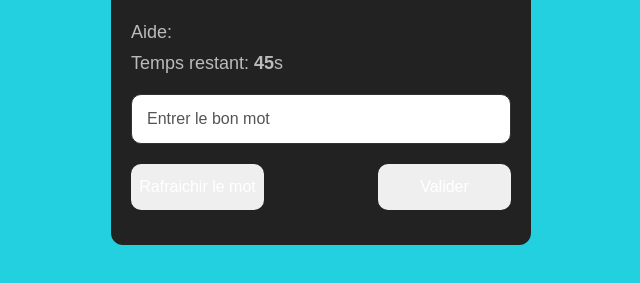
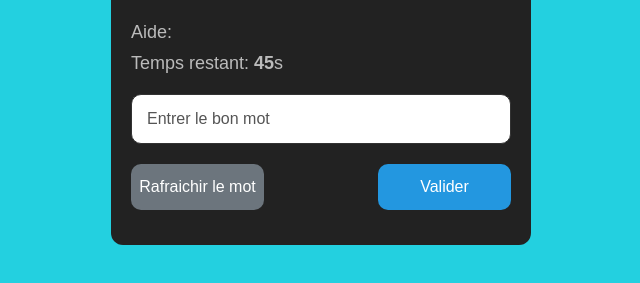
Before and after one commit to MaxR-Sheep/game_word, a plain HTML site: page index.html in a window 1280 px wide. Shown: the part 311-594 px from the top of the page, without its empty margins (319-959 px from the left). Drawn offline with Linux system fonts and the light colour scheme.

Commit message:
css ok début js

```diff
--- a/css/style.css
+++ b/css/style.css
@@ -100,18 +100,18 @@ body {
   transform: scale(0.97);
 }
 
-.buttons .refresh-world {
+.buttons .refresh-word {
   background-color: #6c757d;
 }
 
-.buttons .refresh-world:hover {
+.buttons .refresh-word :hover {
   background: #5f666d;
 }
 
-.buttons .ckeck-word {
+.buttons .check-word {
   background: #2397e0;
 }
 
-.buttons .ckeck-word:hover {
+.buttons .check-word :hover {
   background: #2c52ed;
 }
```
